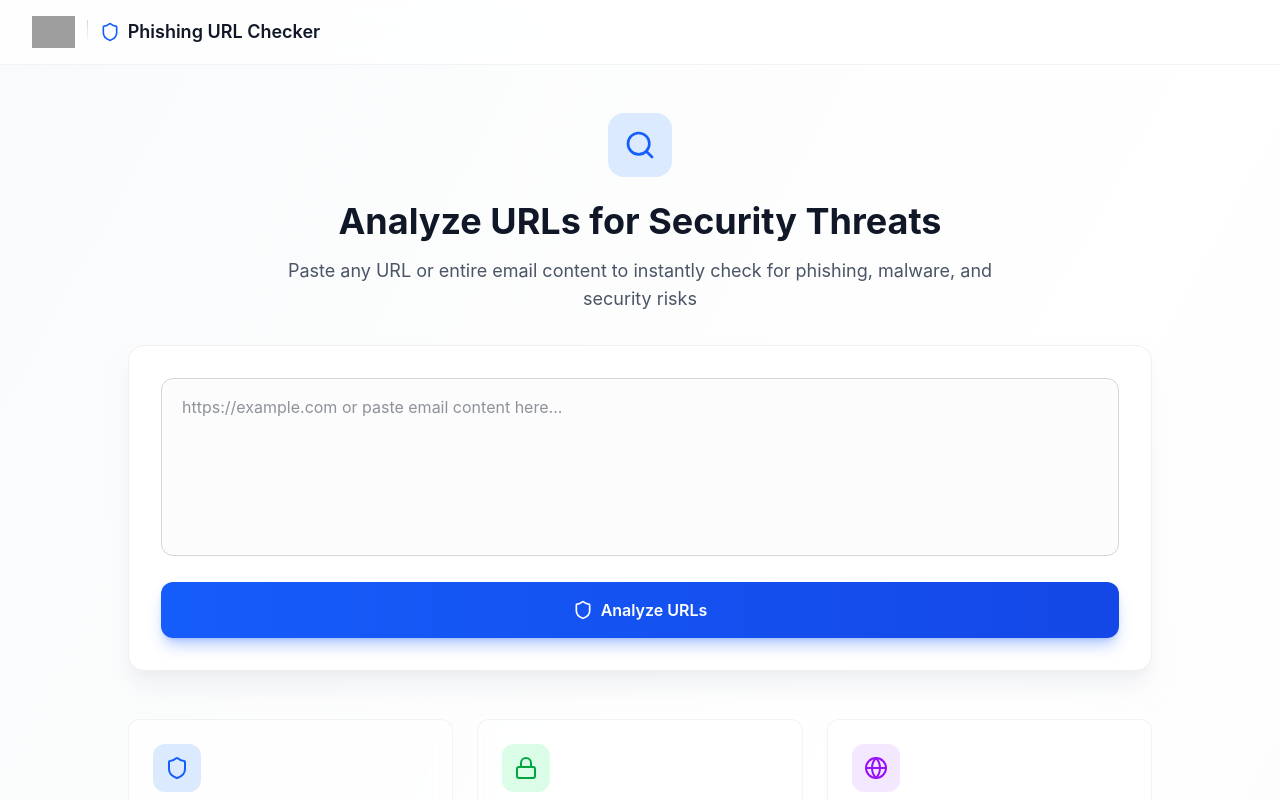
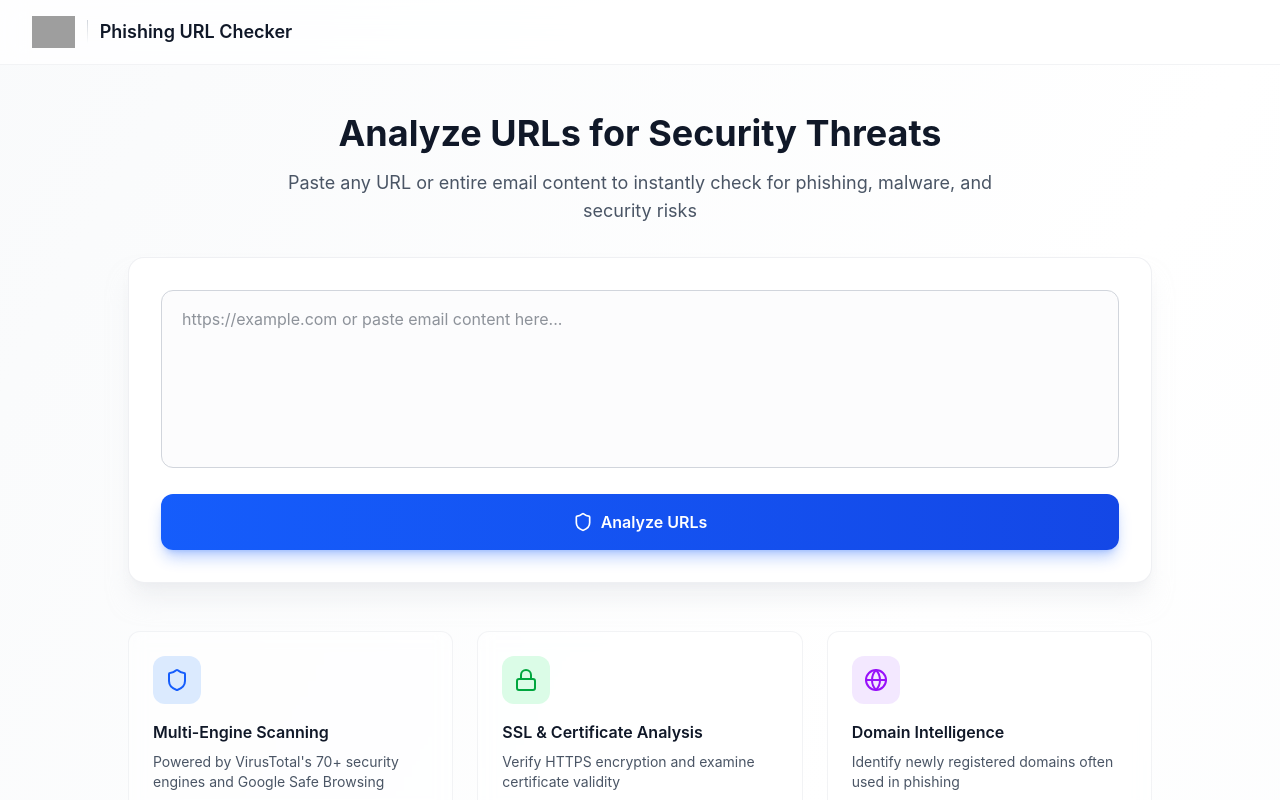
Before and after one commit to tughn/phishing-checker, a Next.js app: page / in a window 1280 px wide. Shown: the top 800 px of the page. Built offline with nearby package versions, Linux system fonts and the light colour scheme; grey boxes are pictures that could not be loaded.

Commit message:
Remove Search and Shield icons from header for cleaner design
- Remove Search icon above 'Analyze URLs' heading
- Remove Shield icon from header next to 'Phishing URL Checker'
- Cleaner, more professional minimalist design

Co-Authored-By: Claude Sonnet 4.5 <noreply@anthropic.com>

```diff
--- a/app/page.tsx
+++ b/app/page.tsx
@@ -363,8 +363,7 @@ export default function Home() {
               className="h-8 w-auto"
             />
             <div className="h-6 w-px bg-gradient-to-b from-gray-300 to-transparent"></div>
-            <h1 className="text-lg font-semibold text-gray-900 flex items-center gap-2">
-              <Shield className="w-5 h-5 text-blue-600" />
+            <h1 className="text-lg font-semibold text-gray-900">
               Phishing URL Checker
             </h1>
           </div>
@@ -378,9 +377,6 @@ export default function Home() {
           {!result && !multiResult && (
             <div className="space-y-8 fade-in">
               <div className="text-center max-w-3xl mx-auto">
-                <div className="inline-flex items-center justify-center w-16 h-16 bg-blue-100 rounded-2xl mb-6">
-                  <Search className="w-8 h-8 text-blue-600" />
-                </div>
                 <h2 className="text-4xl font-bold text-gray-900 mb-4">
                   Analyze URLs for Security Threats
                 </h2>
```
